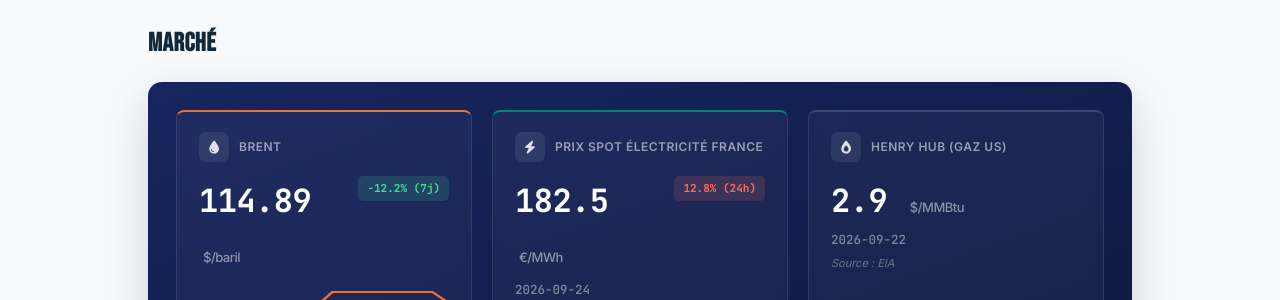
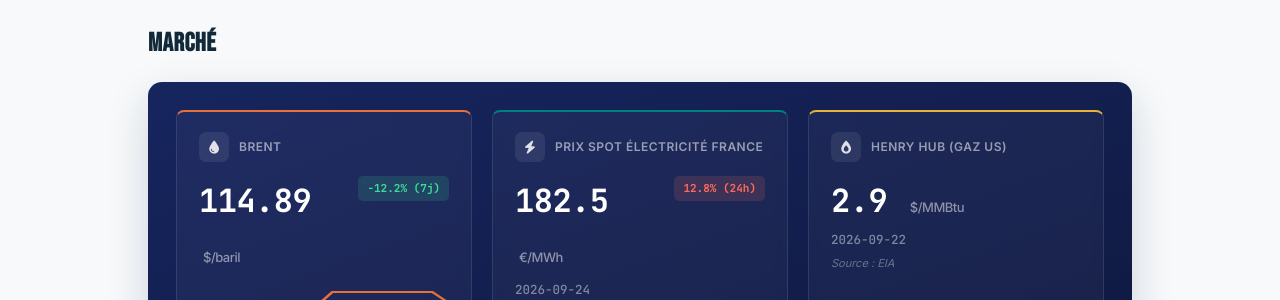
Before and after one commit to InsideEnergyMarkets/Inside-Energy-Markets, a Jekyll site: the page built from marches/index.html, in a window 1280 px wide. Shown: the part 390-690 px from the top of the page. Built offline with Jekyll 4.4.1, drawn with Linux system fonts in a browser that asks for light colours.

Commit message:
Add traffic badge styles to CSS

```diff
--- a/assets/css/style.css
+++ b/assets/css/style.css
@@ -1719,3 +1719,37 @@
     text-align: left;
   }
 }
+
+/* ================================================================
+   HENRY HUB + BADGES DE TRAFIC MARITIME
+   ================================================================ */
+
+.traffic-badge {
+  font-size: 11px;
+  font-weight: 700;
+  padding: 4px 10px;
+  border-radius: 999px;
+  white-space: nowrap;
+  flex-shrink: 0;
+}
+.traffic-badge.fluide {
+  color: #3ddc97;
+  background: rgba(61, 220, 151, 0.14);
+}
+.traffic-badge.partiel {
+  color: #e8b33a;
+  background: rgba(232, 179, 58, 0.14);
+}
+.traffic-badge.ferme {
+  color: #ff6b5b;
+  background: rgba(255, 107, 91, 0.14);
+}
+
+.mkt-traffic-stats {
+  font-size: 12.5px;
+  color: rgba(255, 255, 255, 0.5);
+  font-family: 'JetBrains Mono', monospace;
+  margin: 0 0 14px;
+}
+
+.market-card--gas { border-top-color: #e8b33a; }
```
